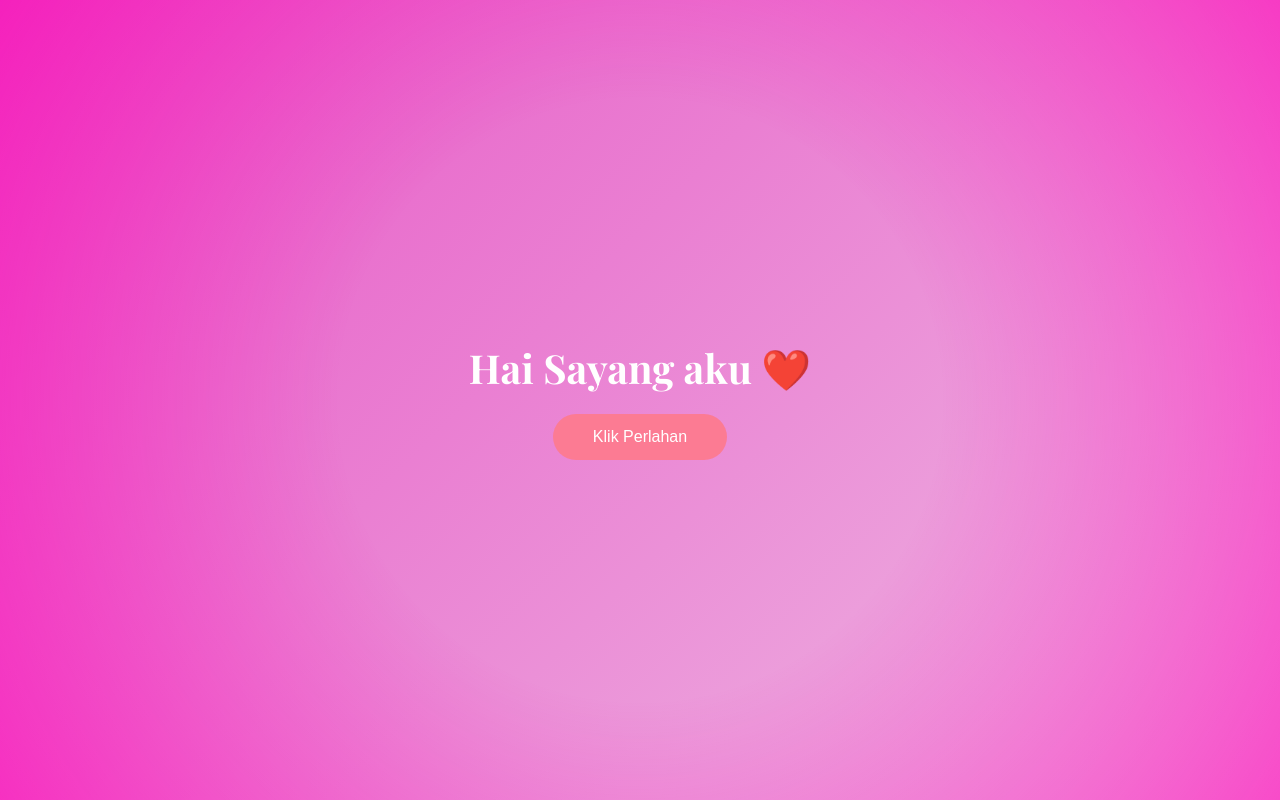
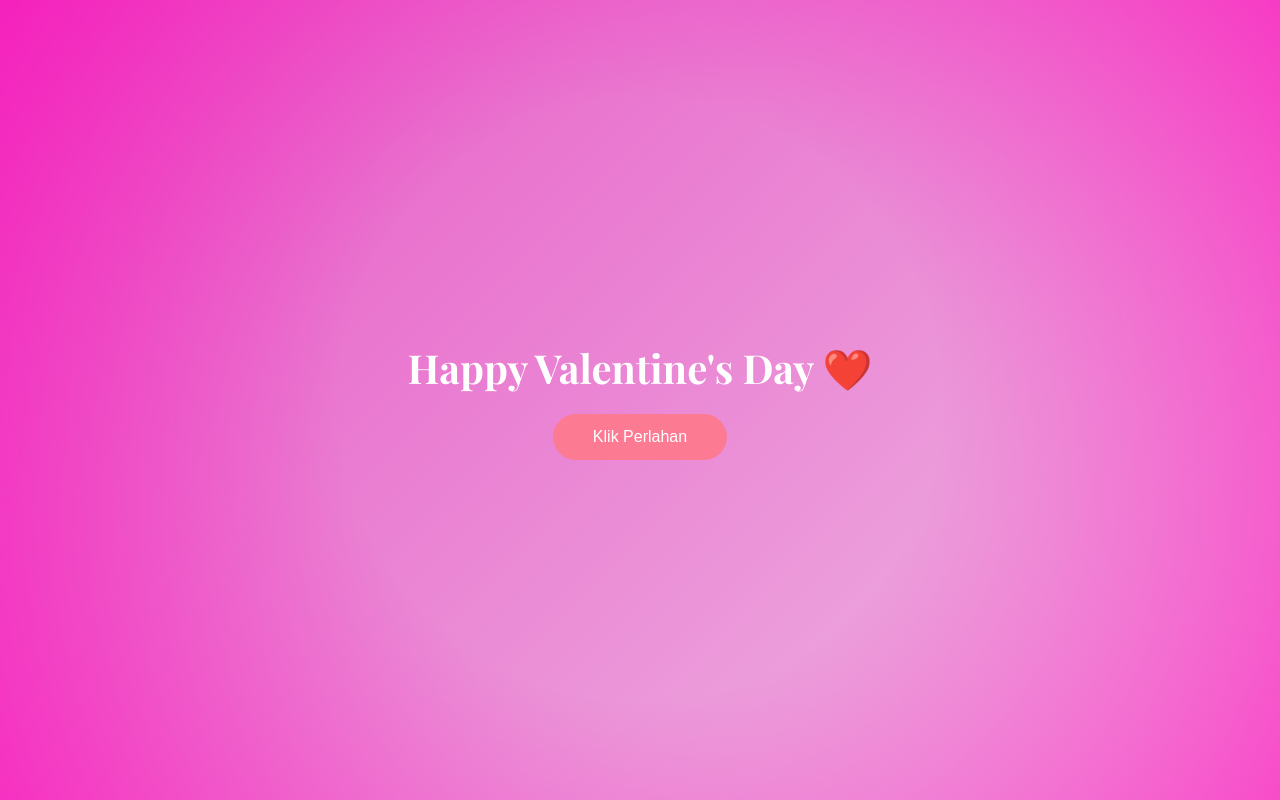
Before and after one commit to hammamrocket-cmyk/valentine-2-, a plain HTML site: page index.html in a window 1280 px wide. Drawn offline with nearby package versions, Linux system fonts and the light colour scheme; files that its build step writes are made by us from their sources.

Commit message:
Fix HTML structure and update greeting message

```diff
--- a/index.html
+++ b/index.html
@@ -13,7 +13,7 @@
 <div class="overlay"></div>
 
 <section id="intro" class="screen active">
-  <h1>Hai Sayang aku ❤️</h1>
+  <h1>Happy Valentine's Day  ❤️</h1>
   <button id="startBtn">Klik Perlahan</button>
 </section>
 
```
